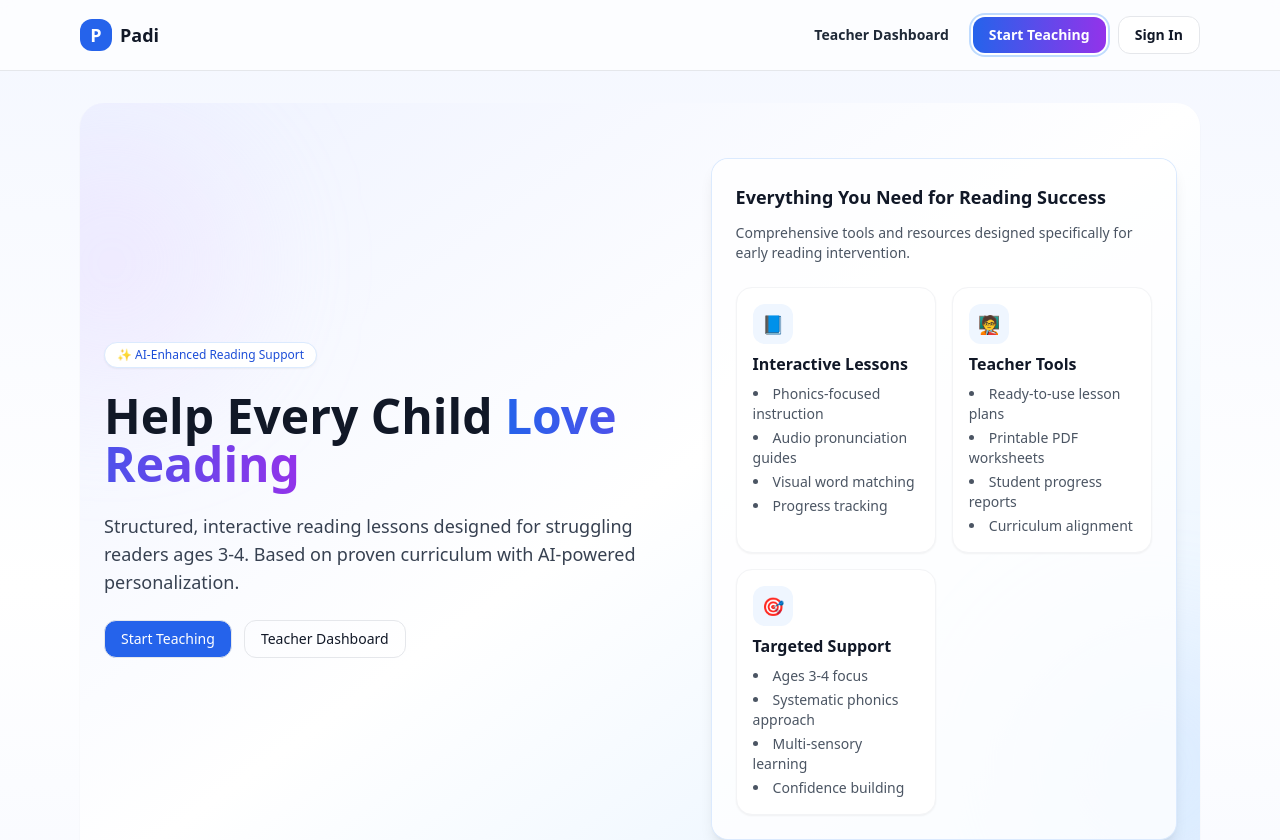
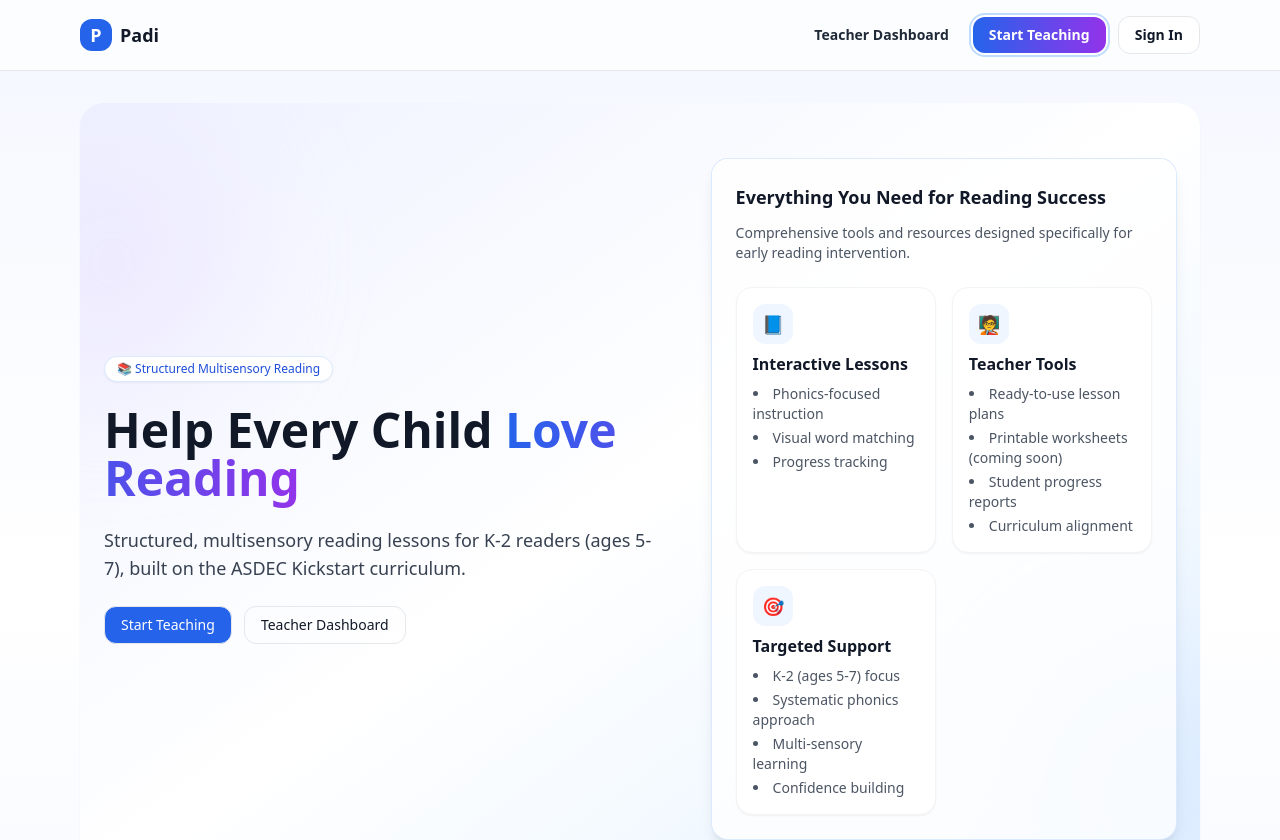
Before and after one commit to go-padi/padi-mvp, a Next.js app: page / in a window 1280 px wide. Shown: the top 840 px of the page. Built offline with nearby package versions, Linux system fonts and the light colour scheme; no server answers.

Commit message:
BuildLoop iteration 1: LR-01

```diff
--- a/app/page.tsx
+++ b/app/page.tsx
@@ -11,14 +11,13 @@ export default function Page(){
         <div className="relative grid gap-10 md:grid-cols-[1.1fr_0.9fr] items-center">
           <div className="space-y-6">
             <div className="inline-flex items-center gap-2 rounded-full border border-blue-100 bg-white px-3 py-1 text-xs font-medium text-blue-700 shadow-sm">
-              <span>✨ AI-Enhanced Reading Support</span>
+              <span>📚 Structured Multisensory Reading</span>
             </div>
             <h1 className="text-4xl font-bold leading-tight text-gray-900 md:text-5xl">
               Help Every Child <span className="text-transparent bg-clip-text bg-gradient-to-r from-blue-600 to-purple-600">Love Reading</span>
             </h1>
             <p className="max-w-2xl text-lg text-gray-700">
-              Structured, interactive reading lessons designed for struggling readers ages 3-4.
-              Based on proven curriculum with AI-powered personalization.
+              Structured, multisensory reading lessons for K-2 readers (ages 5-7), built on the ASDEC Kickstart curriculum.
             </p>
             <div className="flex flex-wrap gap-3">
               <Link href="/teacher" className="btn btn-primary">
@@ -40,7 +39,6 @@ export default function Page(){
                   title: "Interactive Lessons",
                   bullet: [
                     "Phonics-focused instruction",
-                    "Audio pronunciation guides",
                     "Visual word matching",
                     "Progress tracking",
                   ],
@@ -50,7 +48,7 @@ export default function Page(){
                   title: "Teacher Tools",
                   bullet: [
                     "Ready-to-use lesson plans",
-                    "Printable PDF worksheets",
+                    "Printable worksheets (coming soon)",
                     "Student progress reports",
                     "Curriculum alignment",
                   ],
@@ -59,7 +57,7 @@ export default function Page(){
                 {
                   title: "Targeted Support",
                   bullet: [
-                    "Ages 3-4 focus",
+                    "K-2 (ages 5-7) focus",
                     "Systematic phonics approach",
                     "Multi-sensory learning",
                     "Confidence building",
```
Also changed, not shown: 5 other files (tests, documents, lock files or other folders).
